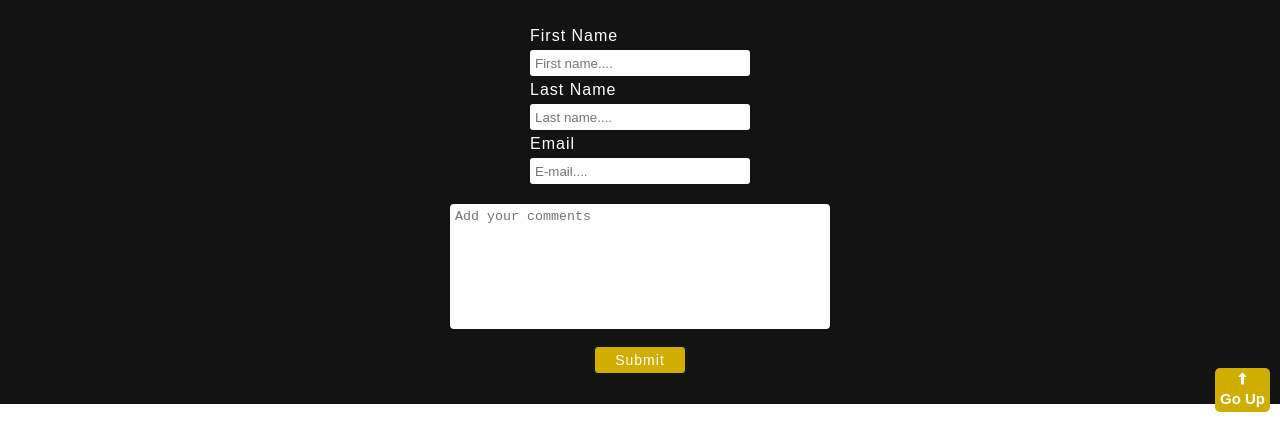
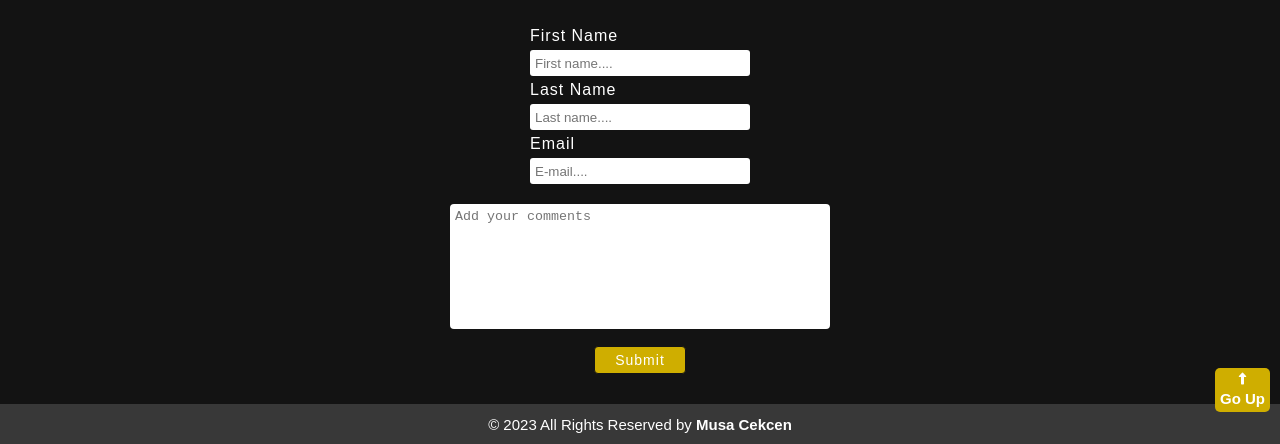
Before and after one commit to ilkckn/Web-Project-1, a plain HTML site: page index.html in a window 1280 px wide. Shown: the part 5808-6252 px from the top of the page. Before the commit the page ends 6220 px from the top, so only its background shows below. Drawn offline with Linux system fonts and the light colour scheme; a web font is replaced by a local one.

Commit message:
added social links

```diff
--- a/index.html
+++ b/index.html
@@ -363,10 +363,10 @@
                     <p><a href="#">Careers</a></p>
                     <p><a href="#">Affiliate Partnerprogramm</a></p>
                     <div class="social">
-                        <a href="#"><i class="fa-brands fa-facebook"></i></a>
-                        <a href="#"><i class="fa-brands fa-instagram"></i></a>
-                        <a href="#"><i class="fa-brands fa-youtube"></i></a>
-                        <a href="#"><i class="fa-brands fa-pinterest"></i></a>
+                        <a href="https://www.facebook.com/"><i class="fa-brands fa-facebook"></i></a>
+                        <a href="https://www.instagram.com/"><i class="fa-brands fa-instagram"></i></a>
+                        <a href="https://www.youtube.com/"><i class="fa-brands fa-youtube"></i></a>
+                        <a href="https://www.pinterest.de/pinterestde/"><i class="fa-brands fa-pinterest"></i></a>
                     </div>
                 </div>
             </div>
@@ -396,6 +396,8 @@
 
         </footer>
 
-
+        <div class="copyright">
+            <span>© 2023 All Rights Reserved by <strong>Musa Cekcen</strong></span>
+        </div>
 
 </body>
--- a/style.css
+++ b/style.css
@@ -3654,3 +3654,19 @@ img {
             right: 1rem;
         }
     }
+
+    /* ...........Copyright------------ */
+
+    .copyright {
+        width: 100%;
+        height: 5vh;
+        background-color: rgb(56, 56, 56);
+        display: flex;
+        align-items: center;
+        justify-content: center;
+    }
+
+    .copyright span {
+        color: white;
+        font-size: 1.5rem;
+    }
```
